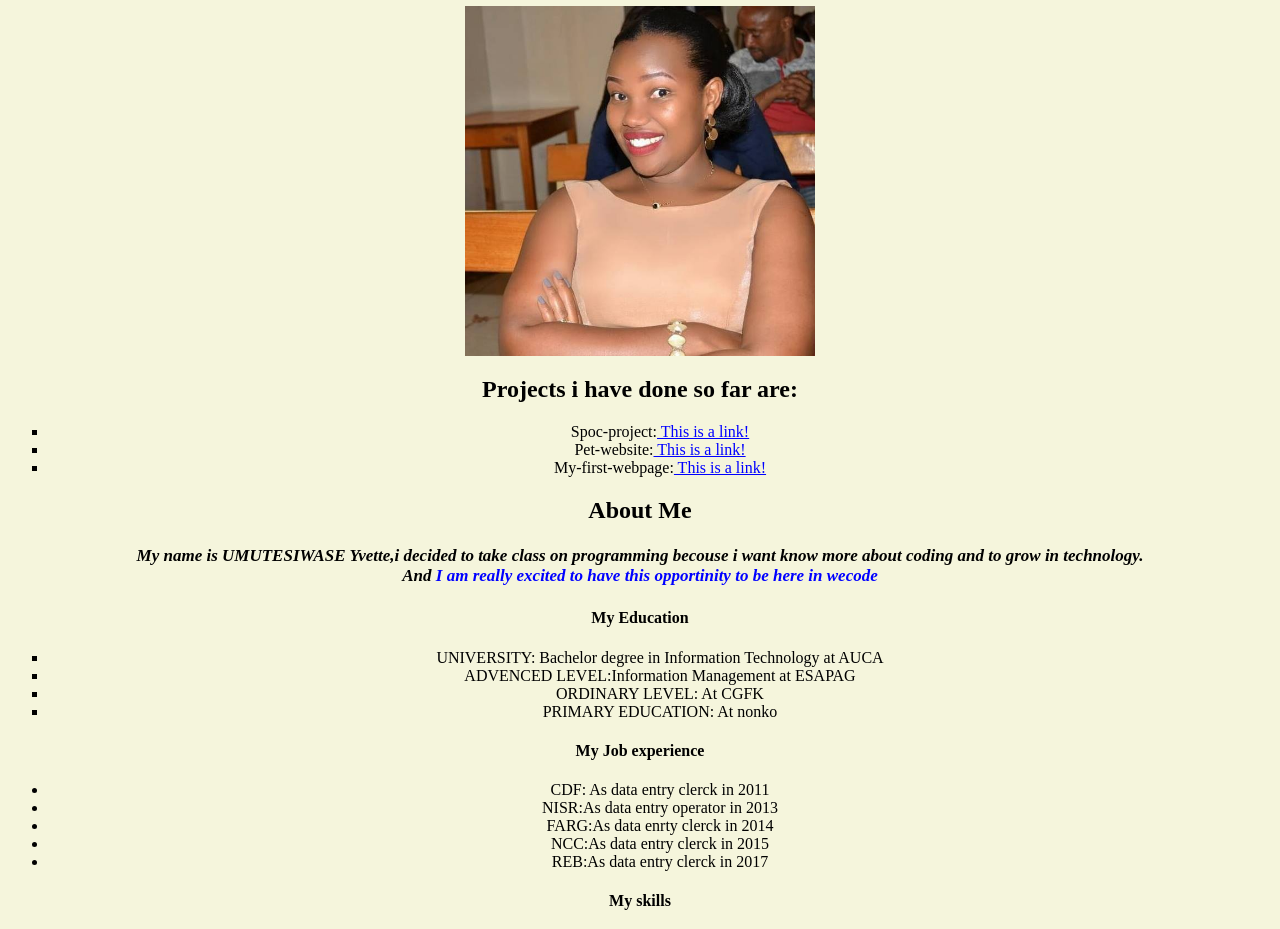
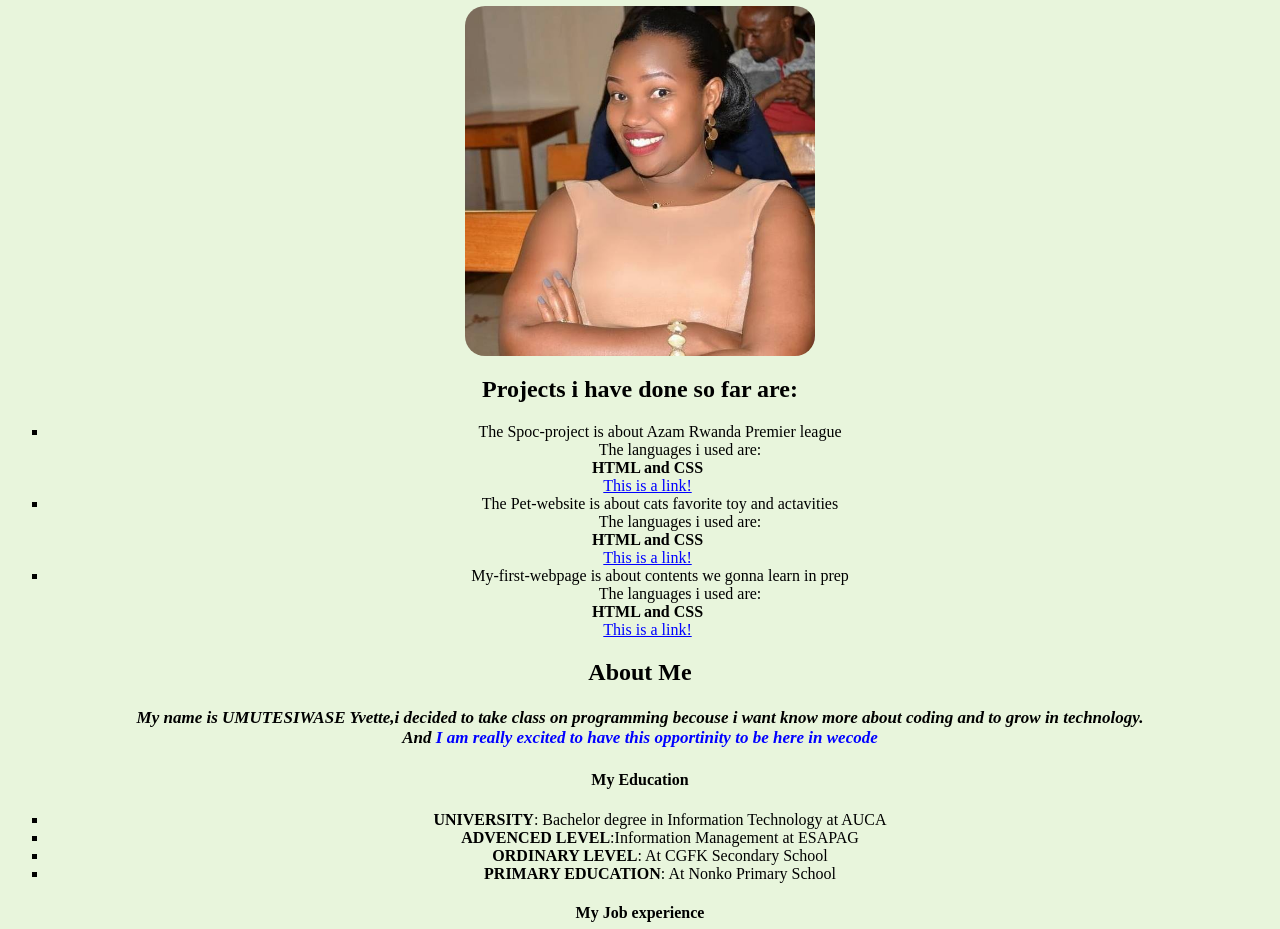
Before and after one commit to umutesiwaseyvette/Portfolio, a plain HTML site: page index.html in a window 1280 px wide. Shown: the part 60-989 px from the top of the page. Drawn offline with Linux system fonts and the light colour scheme.

Commit message:
add a link

```diff
--- a/index.html
+++ b/index.html
@@ -10,9 +10,12 @@
         <img src="images/yvette.jpg">
         <h2>Projects i have done so far are:</h2>
         <ol>
-            <li>Spoc-project:<a href="https://umutesiwaseyvette.github.io/spoc-project/"> This is a link!</a></li>
-            <li>Pet-website:<a href="https://umutesiwaseyvette.github.io/my-pet-website/."> This is a link!</a></li>
-            <li>My-first-webpage:<a href="https://umutesiwaseyvette.github.io/my-first-webpage/"> This  is a link!</a></li>
+            <dl>
+                    <li>The Spoc-project is about Azam Rwanda Premier league<br><dd>The languages i used are:</dd> <strong>HTML and CSS</strong><a href="https://umutesiwaseyvette.github.io/spoc-project/"><br>This is a link!</a></li>
+                    <li>The Pet-website is about cats favorite toy and actavities<br><dd>The languages i used are:</dd> <strong>HTML and CSS</strong><a href="https://umutesiwaseyvette.github.io/my-pet-website/"><br> This is a link!</a></li>
+                    <li>My-first-webpage is about contents we gonna learn in prep<br><dd>The languages i used are:</dd> <strong>HTML and CSS</strong><a href="https://umutesiwaseyvette.github.io/my-first-webpage/"><br> This  is a link!</a></li>
+                </strong>
+            </dl>
         </ol>
         <h2>About Me</h2>
         <p><b>My name is <strong> UMUTESIWASE Yvette</strong>,i decided to take class on programming becouse i want know more about coding and to grow in technology.<br>And <span style="color:blue">I am really excited to have this opportinity to be here in wecode</span></b></p>
@@ -20,20 +23,20 @@
             <div id="Education">
                 <h4>My Education</h4>
                 <ol>
-                    <li>UNIVERSITY: Bachelor degree in Information Technology at AUCA</li>
-                    <li>ADVENCED LEVEL:Information Management at ESAPAG</li>
-                    <li>ORDINARY LEVEL: At CGFK</li>
-                    <li>PRIMARY EDUCATION: At nonko</li>
+                    <li><strong>UNIVERSITY</strong>: Bachelor degree in Information Technology at AUCA</li>
+                    <li><strong>ADVENCED LEVEL</strong>:Information Management at ESAPAG</li>
+                    <li><strong>ORDINARY LEVEL</strong>: At CGFK Secondary School</li>
+                    <li><strong>PRIMARY EDUCATION</strong>: At Nonko Primary School</li>
                 </ol>
             </div>
             <div id="Job-experience">
                 <h4>My Job experience</h4>
                 <ul>
-                    <li>CDF: As data entry clerck in 2011</li>
-                    <li>NISR:As data entry operator in 2013</li>
-                    <li>FARG:As data enrty clerck in 2014</li>
-                    <li>NCC:As data entry clerck in 2015</li>
-                    <li>REB:As data entry clerck in 2017</li>
+                    <li><strong>CDF</strong>: As data entry clerck in 2011</li>
+                    <li><strong>NISR</strong>:As data entry operator in 2013</li>
+                    <li><strong>FARG</strong>:As data enrty clerck in 2014</li>
+                    <li><strong>NCC</strong>:As data entry clerck in 2015</li>
+                    <li><strong>REB</strong>:As data entry clerck in 2017</li>
                 </ul>
             </div>
         </div>
--- a/styles.css
+++ b/styles.css
@@ -1,5 +1,5 @@
 body{
- background-color: beige;
+ background-color:rgb(232, 245, 220);
 
 }
 p{
@@ -12,13 +12,18 @@ p{
 }
 img{
     width: 350px;
+    border-radius:20px;
+    float: none;
 }
 a{
-    color: blue;;
+    color: blue;
+    margin: 5px;
+    padding: 20px;
 }
 ol{
     list-style-type: square;
 }
 #container{
     text-align: center;
+    flex-direction: center;
 }
```
Also changed, not shown: 1 other file.
